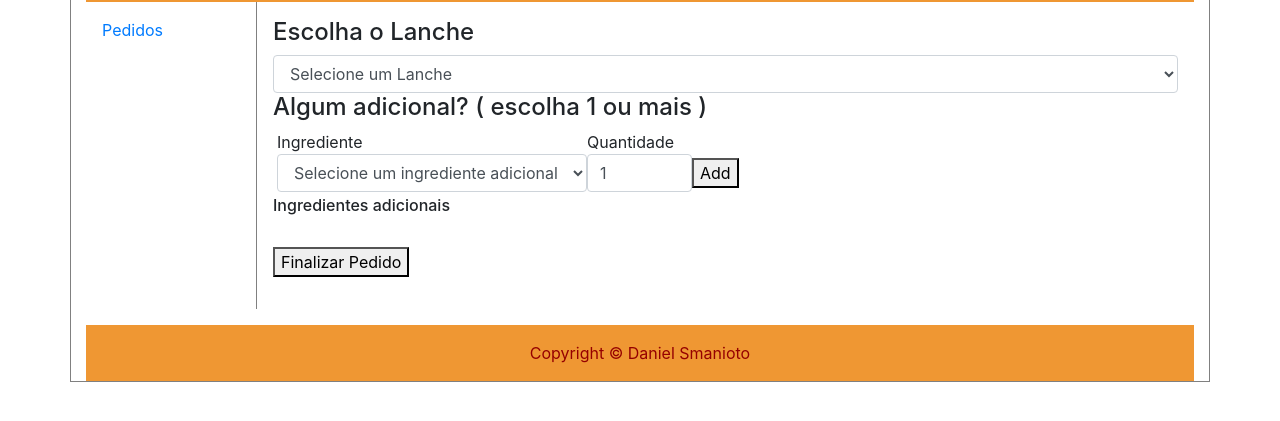
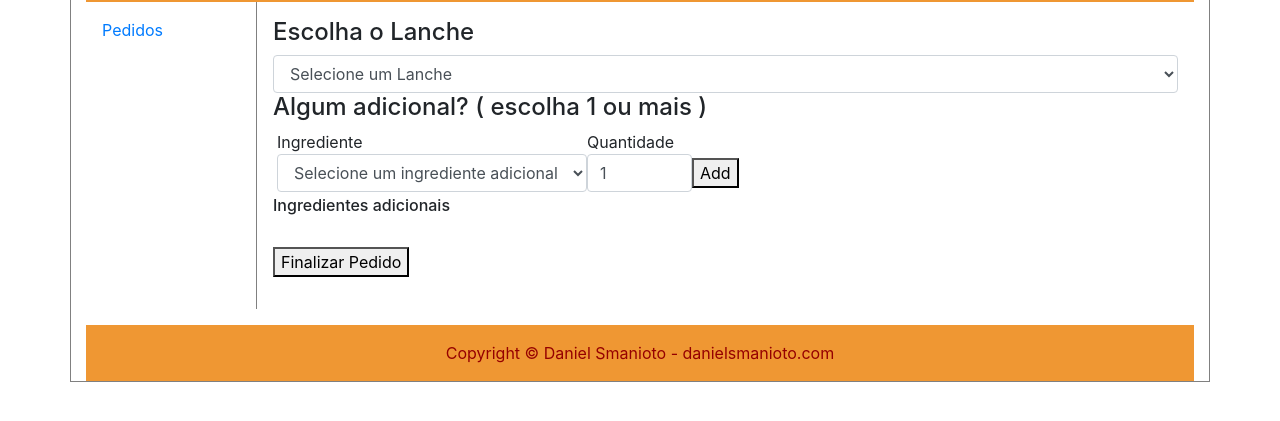
Before and after one commit to danielsmanioto/burger-client, a plain HTML site: page index.html in a window 1280 px wide. Shown: the part 87-508 px from the top of the page. Drawn offline with Linux system fonts and the light colour scheme; no server answers.

Commit message:
Update folder

```diff
--- a/index.html
+++ b/index.html
@@ -19,7 +19,6 @@
 	<script src="js/main.js"></script>
   </head>
   <body>
-
 	<div class="container">
 
 		<header>
@@ -70,7 +69,7 @@
 
 		</article>
 
-		<footer>Copyright &copy; Daniel Smanioto</footer>
+		<footer>Copyright &copy; Daniel Smanioto - danielsmanioto.com</footer>
 
 	</div>
   </body>
```
